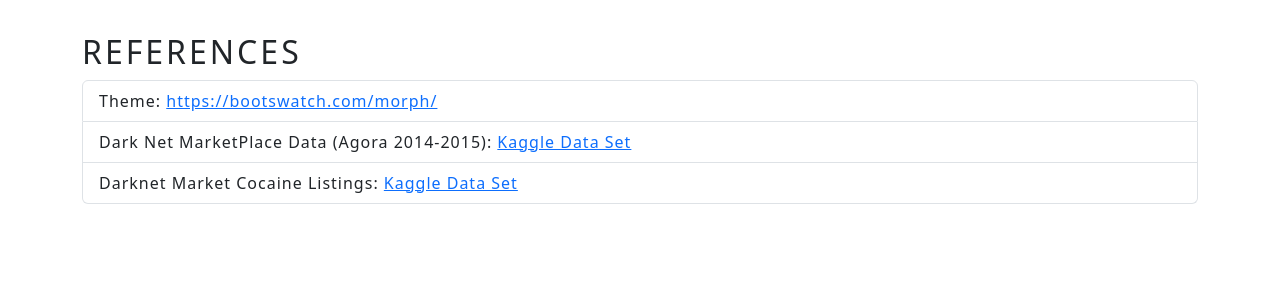
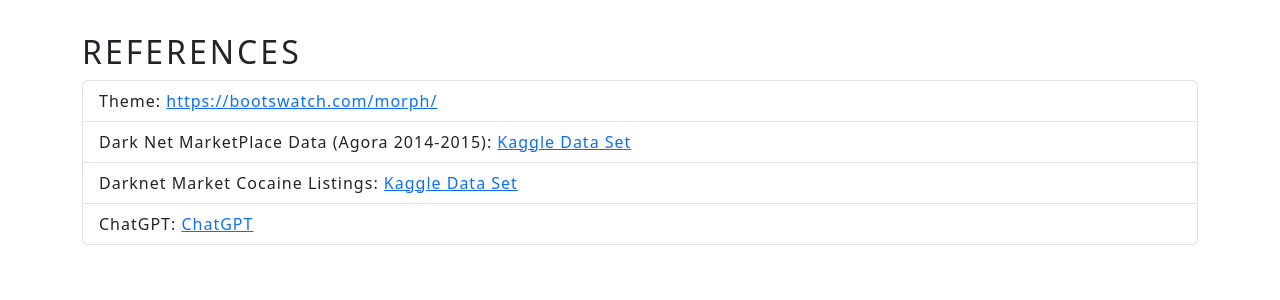
Before and after one commit to Asiabyr95/Project_4_group-2, a Flask app: page /sources in a window 1280 px wide. Shown: the part 262-562 px from the top of the page. Run offline with Flask 3, Linux system fonts and the light colour scheme; parts of the project's set-up code (start-up, migrations or seed data) failed here and were passed over; some libraries are stand-ins or nearby versions.

Commit message:
added sources to html pages

```diff
--- a/modelHelper.py
+++ b/modelHelper.py
@@ -16,7 +16,6 @@ class ModelHelper():
         df["rating"] = [rating]
         df["product_title_sentiment"] = [product_title_sentiment]
 
-
         # columns in order
         df = df.loc[:, ['grams', 'quality', 'successful_transactions', 'rating',
         'product_title_sentiment']]
--- a/templates/sources.html
+++ b/templates/sources.html
@@ -81,6 +81,9 @@
             <li class="list-group-item">
                 Darknet Market Cocaine Listings: <a href="https://www.kaggle.com/datasets/everling/cocaine-listings" target="_blank">Kaggle Data Set</a>
             </li>
+            <li class ="list-group-item">
+                ChatGPT: <a href="https://chatgpt.com/" target="_blank">ChatGPT</a>
+            </li>
         </ul>
     </section>
         <!-- content section -->
```
